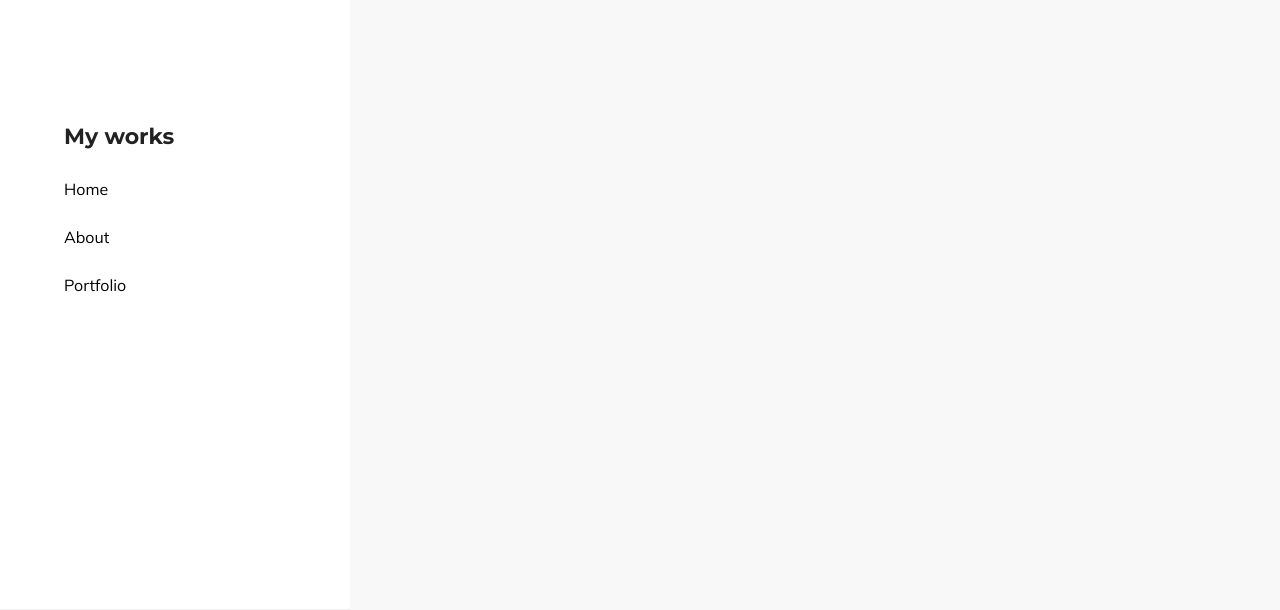
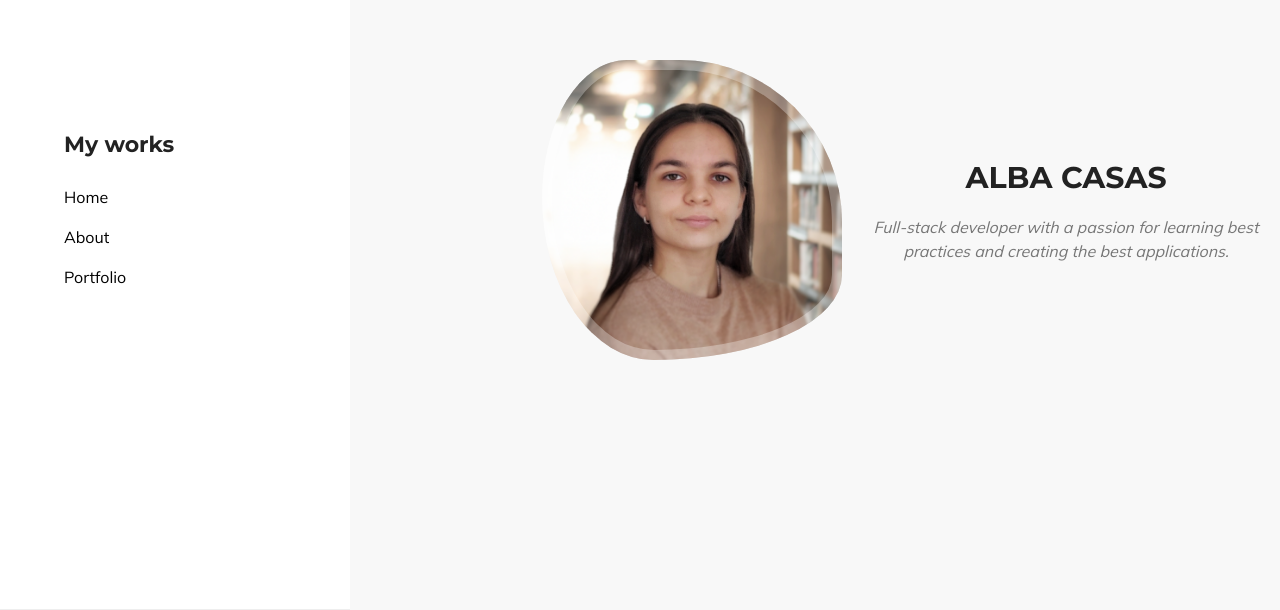
Before and after one commit to AlbaCasas/nextjs-portfolio, a Next.js app: page / in a window 1280 px wide. Shown: the part 190-800 px from the top of the page. Built offline with nearby package versions, Linux system fonts and the light colour scheme.

Commit message:
Create Image component

```diff
--- /dev/null
+++ b/src/components/Image/Image.jsx
@@ -0,0 +1,13 @@
+import React from "react";
+import { Box } from "rebass/styled-components";
+import { StyledImage } from "./styled";
+
+const Image = ({ src, alt, ...props }) => {
+  return (
+    <Box {...props}>
+      <StyledImage src={src} alt={alt} />
+    </Box>
+  );
+};
+
+export default Image;
--- /dev/null
+++ b/src/components/Image/index.js
@@ -0,0 +1 @@
+export { default } from "./Image";
--- /dev/null
+++ b/src/components/Image/styled.js
@@ -0,0 +1,27 @@
+import styled from "styled-components";
+import { keyframes } from "styled-components";
+import Image from "next/image";
+
+const morph = keyframes`
+0% {
+  border-radius: 60% 40% 30% 70% / 60% 30% 70% 40%;
+}
+50% {
+  border-radius: 30% 60% 70% 40% / 50% 60% 30% 60%;
+}
+100% {
+  border-radius: 60% 40% 30% 70% / 60% 30% 70% 40%;
+}
+`;
+
+export const StyledImage = styled(Image)`
+  position: absolute;
+  background-repeat: no-repeat;
+  background-position: center;
+  background-size: cover;
+  animation: ${morph} 8s ease-in-out infinite 1s;
+  border-radius: 60% 40% 30% 70% / 60% 30% 70% 40%;
+  overflow: hidden;
+  outline: 10px solid rgba(255, 255, 255, 0.3);
+  outline-offset: -10px;
+`;
--- /dev/null
+++ b/src/components/Layout/Layout.jsx
@@ -0,0 +1,14 @@
+import React from "react";
+import { Flex } from "rebass";
+import Nav from "../Nav";
+
+const Layout = ({ children }) => {
+  return (
+    <Flex flexDirection={["column", "column", "row"]}>
+      <Nav />
+      {children}
+    </Flex>
+  );
+};
+
+export default Layout;
--- /dev/null
+++ b/src/components/Layout/index.js
@@ -0,0 +1 @@
+export { default } from "./Layout";
--- a/src/components/Nav/Menu/Menu.jsx
+++ b/src/components/Nav/Menu/Menu.jsx
@@ -6,7 +6,7 @@ import Text from "../../Text";
 const Menu = ({ ...props }) => {
   return (
     <Box {...props}>
-      <Flex sx={{ gap: "24px", flexDirection: "column" }}>
+      <Flex sx={{ gap: "16px", flexDirection: "column" }}>
         <Box>
           <Text>Home</Text>
         </Box>
--- a/src/components/Nav/Nav.jsx
+++ b/src/components/Nav/Nav.jsx
@@ -22,11 +22,12 @@ const Nav = () => {
       justifyContent={["space-between", null, "center"]}
       bg="secondary"
       sx={{
-        zIndex: 10,
         borderBottom: "1px solid",
         borderBottomColor: "neutral",
         gap: "24px",
       }}
+      marginBottom={[200, 200, 0]}
+      marginRight={[0, 0, "15%"]}
     >
       <Text variant="subheading">My works</Text>
       <BurgerMenu
--- a/src/components/Text/styled.js
+++ b/src/components/Text/styled.js
@@ -12,9 +12,9 @@ const bodyItalicCss = css`
   font-size: 16px;
   line-height: 24px;
   font-weight: 400;
-  color: ${({ theme }) => theme.colors.gray};
+  color: ${({ theme }) => theme.colors.text};
   font-family: ${({ theme }) => theme.fonts.body};
-  font-style: "italic";
+  font-style: italic;
 `;
 
 const headingCss = css`
@@ -34,6 +34,15 @@ const subHeadingCss = css`
   font-family: ${({ theme }) => theme.fonts.heading};
 `;
 
+const headingSmallCss = css`
+  font-size: 30px;
+  font-weight: 800;
+  text-transform: uppercase;
+  line-height: 1.4;
+  font-family: ${({ theme }) => theme.fonts.heading};
+  color: ${({ theme }) => theme.colors.primary};
+`;
+
 export const StyledText = styled.span`
   display: inline-block;
   text-decoration: none;
@@ -44,7 +53,9 @@ export const StyledText = styled.span`
         return headingCss;
       case "subheading":
         return subHeadingCss;
-      case "Italic":
+      case "headingSmall":
+        return headingSmallCss;
+      case "italic":
         return bodyItalicCss;
       default:
         return bodyCss;
--- /dev/null
+++ b/src/pages/Home/index.js
@@ -0,0 +1,40 @@
+import React from "react";
+import img from "../../../public/photo.png";
+import { Flex } from "rebass/styled-components";
+import Text from "../../components/Text";
+import Avatar from "../../components/Image";
+
+const Home = () => {
+  return (
+    <Flex
+      sx={{ gap: 24 }}
+      flexDirection={["column", "column", "row"]}
+      justifyContent="center"
+      alignItems="center"
+      margin={[24, 24, 0]}
+    >
+      <Avatar
+        src={img}
+        alt="avatar"
+        width={[200, 200, 300]}
+        height={[200, 200, 300]}
+      />
+      <Flex
+        sx={{ gap: 16 }}
+        flexDirection="column"
+        justifyContent="center"
+        alignItems="center"
+        textAlign="center"
+        maxWidth="400px"
+      >
+        <Text variant="headingSmall">ALBA CASAS</Text>
+        <Text variant="italic">
+          Full-stack developer with a passion for learning best practices and
+          creating the best applications.
+        </Text>
+      </Flex>
+    </Flex>
+  );
+};
+
+export default Home;
--- /dev/null
+++ b/src/pages/Home/styled.js
@@ -0,0 +1 @@
+import styled from "styled-components";
--- a/src/pages/index.js
+++ b/src/pages/index.js
@@ -1,9 +1,13 @@
-import Nav from "../components/Nav";
+import Layout from "../components/Layout";
+
+import Home from "./Home";
 
 const index = () => {
   return (
     <>
-      <Nav />
+      <Layout>
+        <Home />
+      </Layout>
     </>
   );
 };
```
Also changed, not shown: public/photo.png (added).
